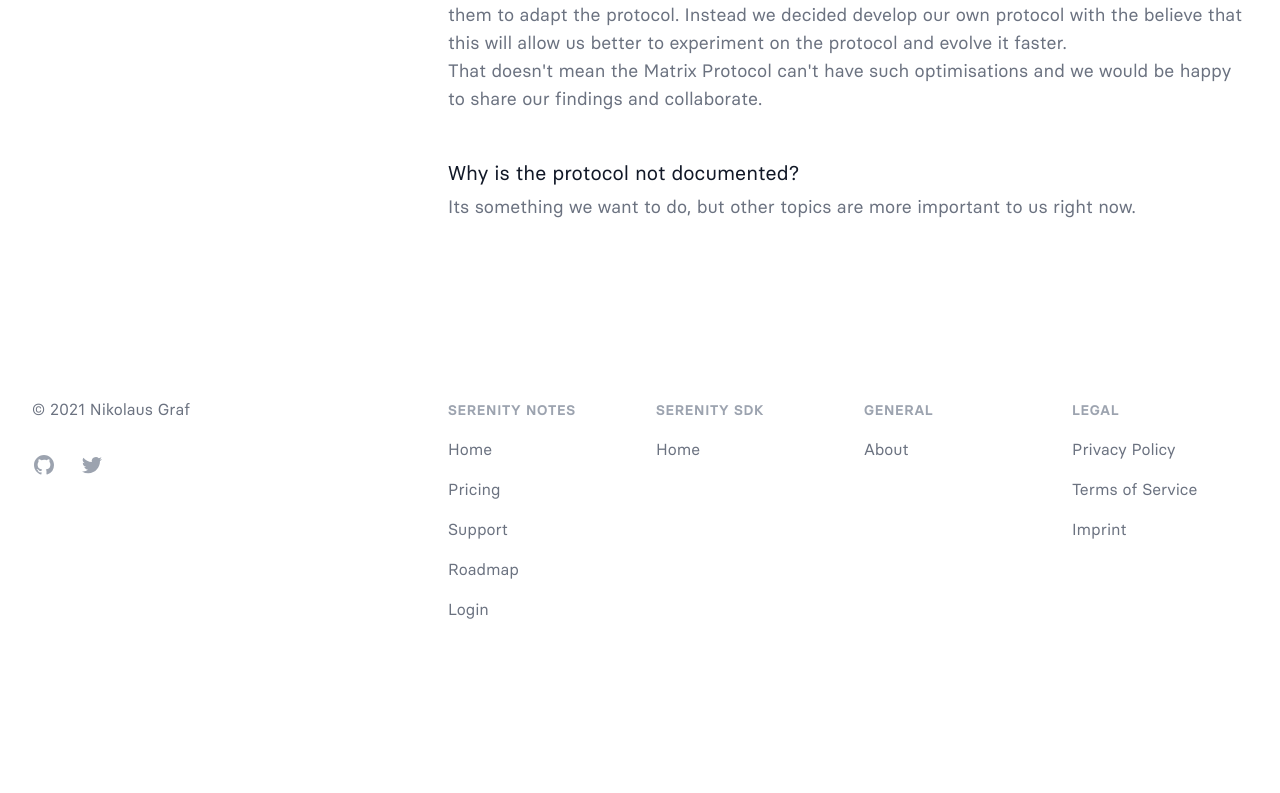
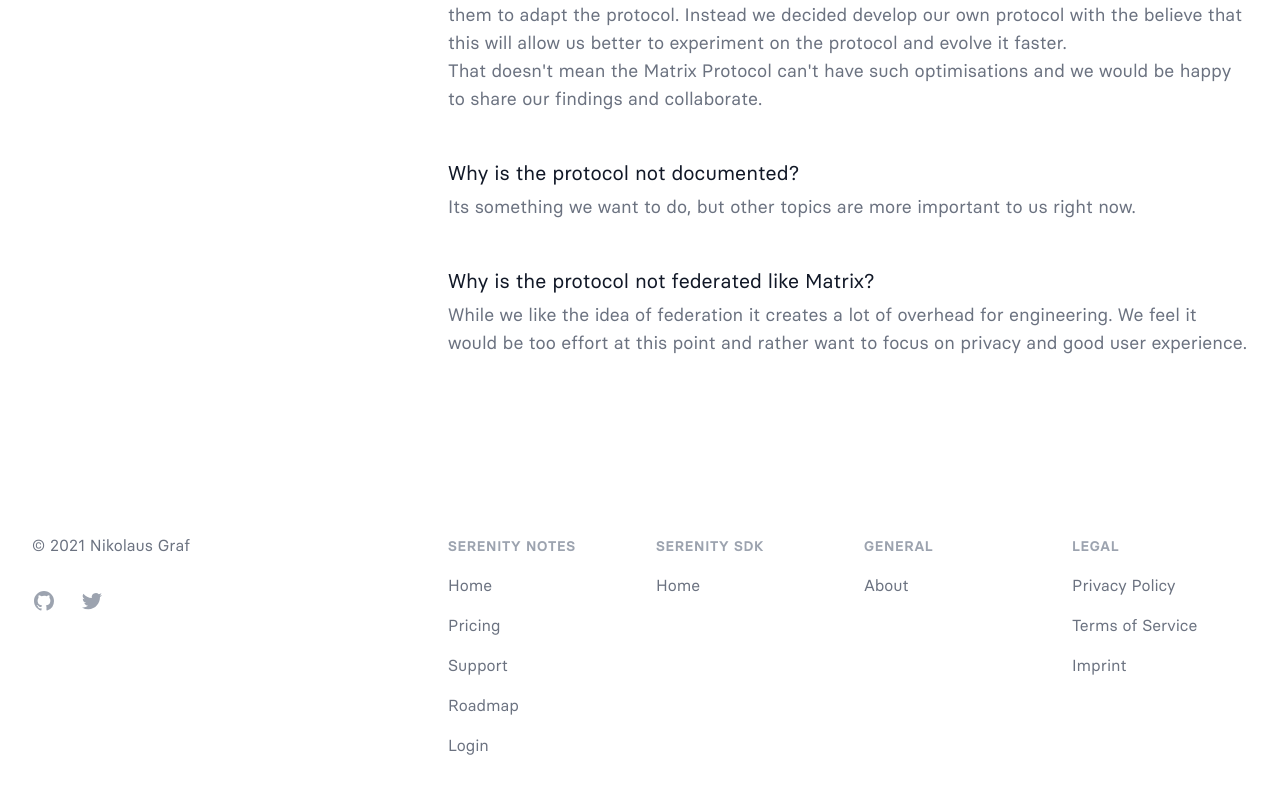
Before and after one commit to serenity-kit/website-legacy, a Next.js app: page /en/notes/support in a window 1280 px wide. Shown: the part 3279-4072 px from the top of the page. Before the commit the page ends 3964 px from the top, so only its background shows below. Built offline with nearby package versions, Linux system fonts and the light colour scheme; what @tailwindcss/typography, urql would draw is missing.

Commit message:
add federation info

```diff
--- a/pages/en/notes/support.tsx
+++ b/pages/en/notes/support.tsx
@@ -332,6 +332,14 @@ export default function Home() {
                 to us right now.
               </p>
             </FaqEntry>
+            <FaqEntry title="Why is the protocol not federated like Matrix?">
+              <p>
+                While we like the idea of federation it creates a lot of
+                overhead for engineering. We feel it would be too effort at this
+                point and rather want to focus on privacy and good user
+                experience.
+              </p>
+            </FaqEntry>
           </dl>
         </FaqSection>
       </div>
```
